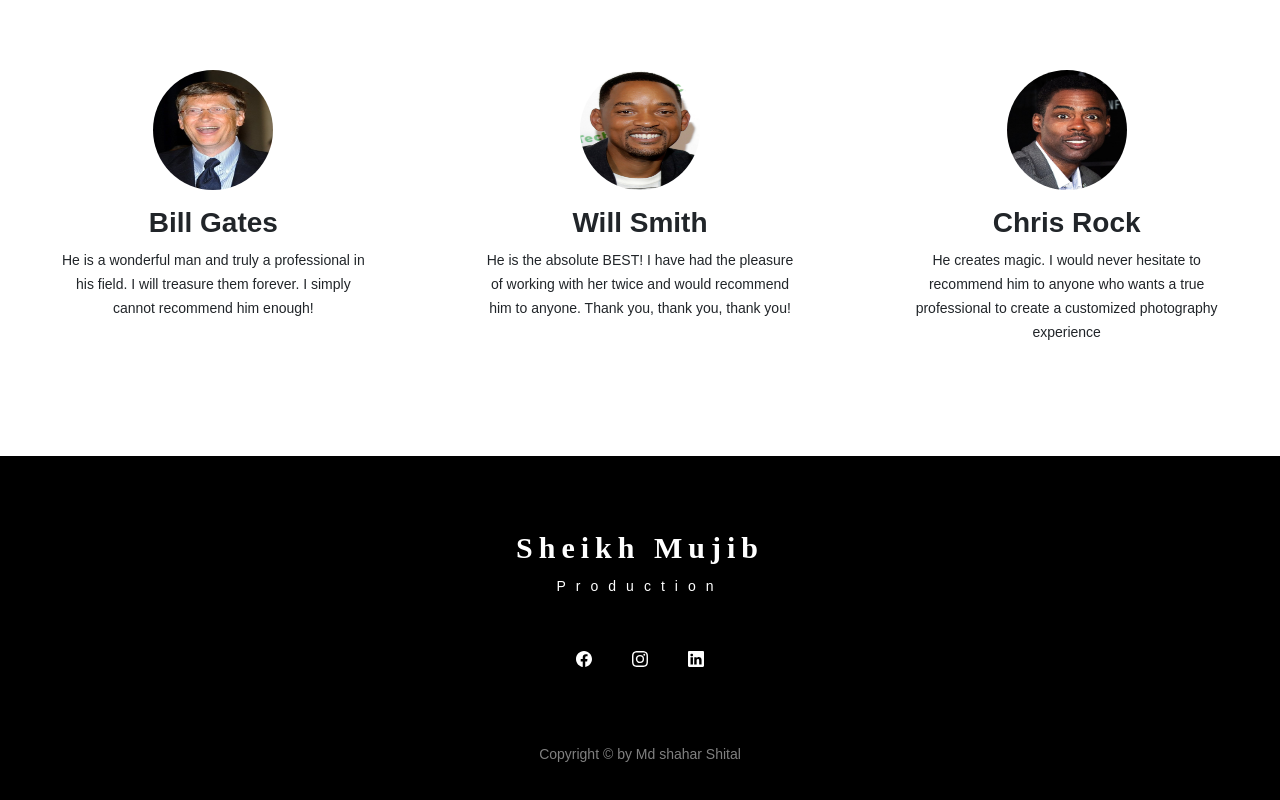
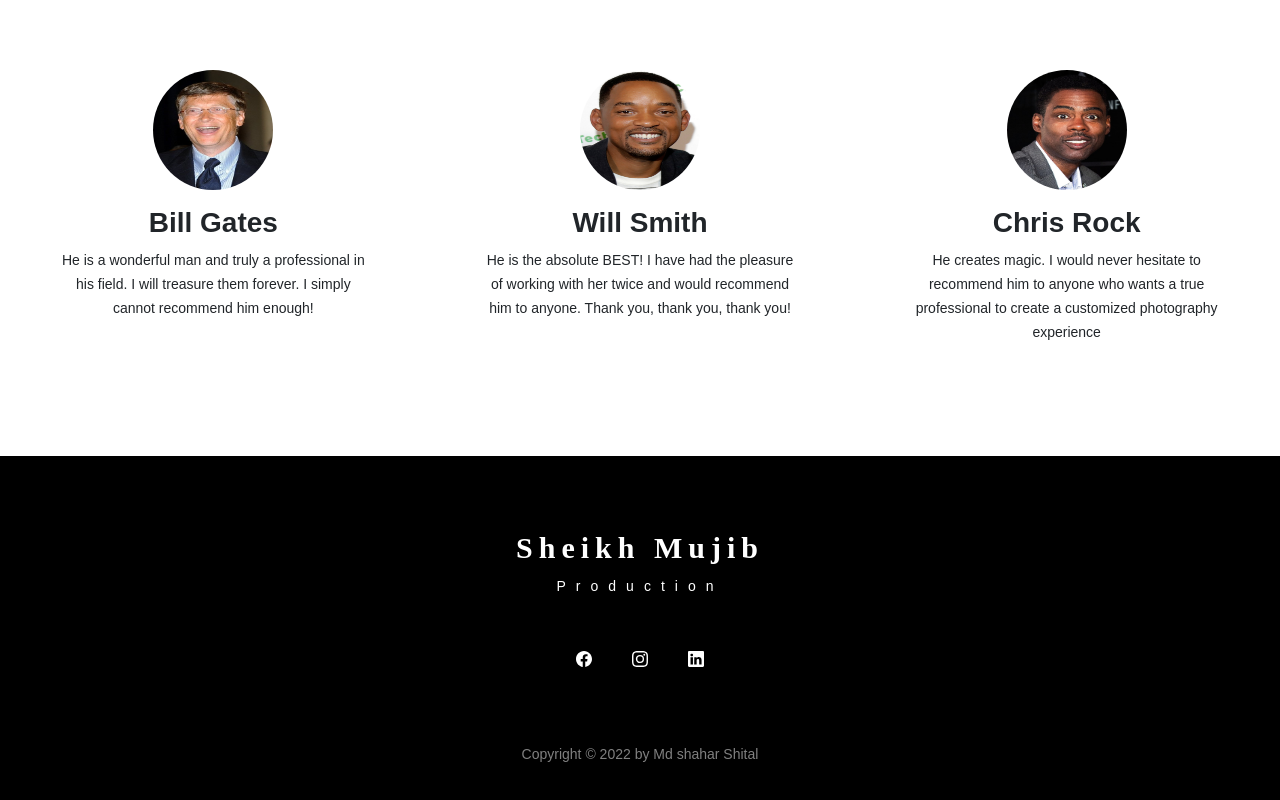
Before and after one commit to mdsaharshital/wild-photographer-react-auth, a React (Create React App) app: page / in a window 1280 px wide. Shown: the part 1788-2588 px from the top of the page. Built offline with nearby package versions, Linux system fonts and the light colour scheme; no server answers.

Commit message:
footer done

```diff
--- a/src/Pages/shared/Footer/Footer.js
+++ b/src/Pages/shared/Footer/Footer.js
@@ -3,6 +3,8 @@
 import { BsFacebook, BsInstagram, BsLinkedin } from "react-icons/bs";
 
 const Footer = () => {
+  const today = new Date();
+  const year = today.getFullYear();
   return (
     <footer className="d-flex flex-column justify-content-center align-items-center">
       <h3 className="footer-title ">Sheikh Mujib</h3>
@@ -22,7 +24,7 @@
       </div>
       <p className="mt-5">
         <small className="copyright-text">
-          Copyright © by Md shahar Shital
+          Copyright © {year} by Md shahar Shital
         </small>
       </p>
     </footer>
```
